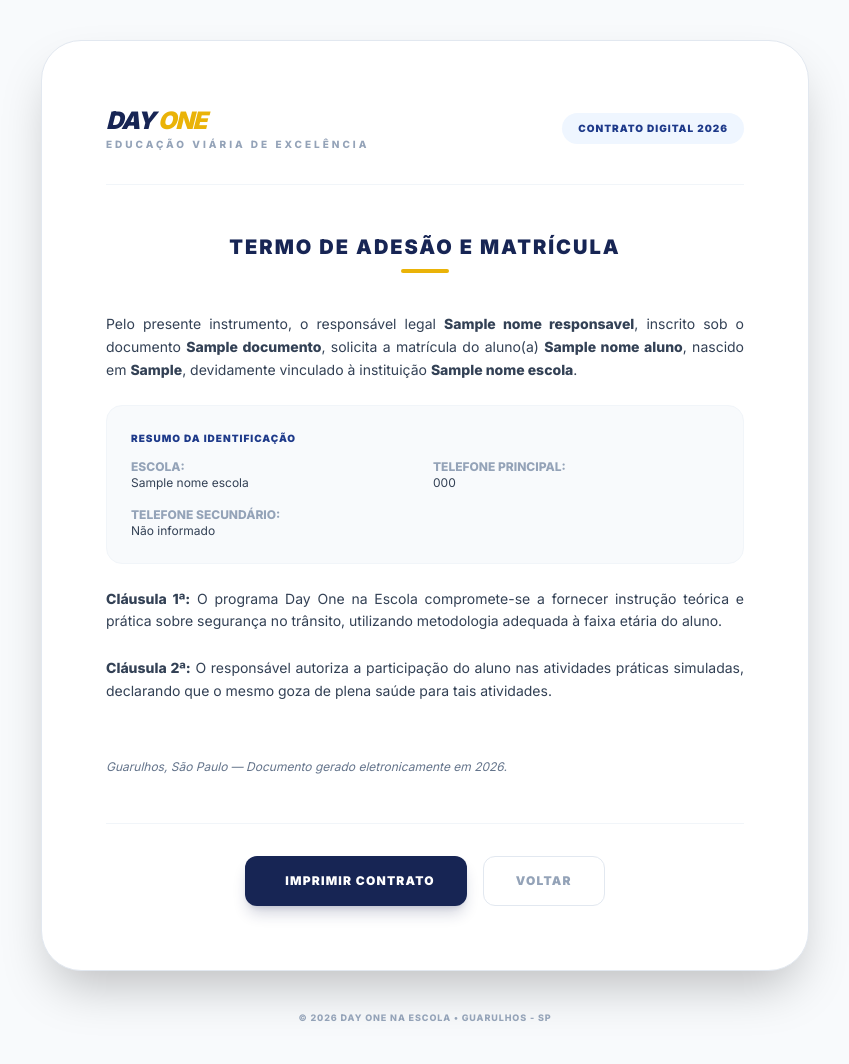
After one commit to jr-xavier/sistema_transito, a Django app: template escola/templates/escola/contrato.html in a window 1280 px wide. The commit adds this page. Shown: the whole page, without its empty margins (215-1064 px from the left). Run offline with Django 5.2, Linux system fonts and the light colour scheme; the template is opened without the code that fills it: most values are stand-ins (such as "Sample title", 1, 10 or a date in 2020); some libraries are stand-ins or nearby versions.

Commit message:
Criando tela de contrato e finalizando fluxo

```diff
--- /dev/null
+++ b/escola/templates/escola/contrato.html
@@ -0,0 +1,149 @@
+{% load static %}
+<!doctype html>
+<html lang="pt-br">
+  <head>
+    <meta charset="UTF-8" />
+    <meta name="viewport" content="width=device-width, initial-scale=1.0" />
+    <title>Contrato de Matrícula | Day One na Escola</title>
+    <script src="https://cdn.tailwindcss.com"></script>
+    <link
+      href="https://fonts.googleapis.com/css2?family=Inter:wght@400;600;800;900&display=swap"
+      rel="stylesheet"
+    />
+    <style>
+      body {
+        font-family: "Inter", sans-serif;
+      }
+      @media print {
+        .no-print {
+          display: none;
+        }
+        body {
+          background: white;
+          padding: 0;
+        }
+        .contract-card {
+          shadow: none;
+          border: none;
+        }
+      }
+    </style>
+  </head>
+  <body class="bg-slate-50 py-10 px-4">
+    <div
+      class="max-w-3xl mx-auto bg-white p-8 md:p-16 rounded-[2.5rem] shadow-2xl border border-slate-200 contract-card"
+    >
+      <div
+        class="flex justify-between items-center mb-12 border-b border-slate-100 pb-8"
+      >
+        <div>
+          <h1
+            class="text-2xl font-black text-blue-950 tracking-tighter uppercase italic"
+          >
+            DAY <span class="text-yellow-500">ONE</span>
+          </h1>
+          <p
+            class="text-[10px] font-bold text-slate-400 uppercase tracking-[0.3em]"
+          >
+            Educação Viária de Excelência
+          </p>
+        </div>
+        <div class="text-right hidden sm:block">
+          <p
+            class="text-[10px] font-black text-blue-900 bg-blue-50 px-4 py-2 rounded-full uppercase tracking-widest"
+          >
+            Contrato Digital 2026
+          </p>
+        </div>
+      </div>
+
+      <div class="text-center mb-10">
+        <h2 class="text-xl font-black text-blue-950 uppercase tracking-widest">
+          Termo de Adesão e Matrícula
+        </h2>
+        <div class="w-12 h-1 bg-yellow-500 mx-auto mt-2 rounded-full"></div>
+      </div>
+
+      <div
+        class="text-sm text-slate-700 leading-relaxed space-y-6 text-justify"
+      >
+        <p>
+          Pelo presente instrumento, o responsável legal
+          <strong>{{ nome_responsavel }}</strong>, inscrito sob o documento
+          <strong>{{ documento }}</strong>, solicita a matrícula do aluno(a)
+          <strong>{{ nome_aluno }}</strong>, nascido em
+          <strong>{{ data_nascimento }}</strong>, devidamente vinculado à
+          instituição <strong>{{ nome_escola }}</strong>.
+        </p>
+
+        <div
+          class="bg-slate-50 p-6 rounded-2xl border border-slate-100 space-y-3"
+        >
+          <h3
+            class="text-[10px] font-black text-blue-900 uppercase tracking-widest mb-2"
+          >
+            Resumo da Identificação
+          </h3>
+          <div class="grid grid-cols-1 md:grid-cols-2 gap-4 text-xs">
+            <p>
+              <span class="font-bold text-slate-400 uppercase">Escola:</span
+              ><br />
+              {{ nome_escola }}
+            </p>
+            <p>
+              <span class="font-bold text-slate-400 uppercase"
+                >Telefone Principal:</span
+              ><br />
+              {{ telefone_1 }}
+            </p>
+            <p>
+              <span class="font-bold text-slate-400 uppercase"
+                >Telefone Secundário:</span
+              ><br />
+              {{ telefone_2|default:"Não informado" }}
+            </p>
+          </div>
+        </div>
+
+        <p>
+          <strong>Cláusula 1ª:</strong> O programa Day One na Escola
+          compromete-se a fornecer instrução teórica e prática sobre segurança
+          no trânsito, utilizando metodologia adequada à faixa etária do aluno.
+        </p>
+
+        <p>
+          <strong>Cláusula 2ª:</strong> O responsável autoriza a participação do
+          aluno nas atividades práticas simuladas, declarando que o mesmo goza
+          de plena saúde para tais atividades.
+        </p>
+
+        <p class="pt-8 italic text-slate-500 text-xs">
+          Guarulhos, São Paulo — Documento gerado eletronicamente em 2026.
+        </p>
+      </div>
+
+      <div
+        class="mt-12 pt-8 border-t border-slate-100 flex flex-col sm:flex-row gap-4 justify-center no-print"
+      >
+        <button
+          onclick="window.print()"
+          class="px-8 py-4 bg-blue-950 text-white font-black rounded-xl hover:bg-blue-800 transition-all text-xs uppercase tracking-widest shadow-lg shadow-blue-950/20"
+        >
+          <i class="fas fa-print mr-2"></i> Imprimir Contrato
+        </button>
+        <a
+          href="{% url 'index' %}"
+          class="px-8 py-4 bg-white text-slate-400 font-black rounded-xl border border-slate-200 hover:bg-slate-50 transition-all text-xs uppercase tracking-widest text-center"
+        >
+          Voltar
+        </a>
+      </div>
+    </div>
+
+    <footer class="mt-10 text-center no-print">
+      <p class="text-[9px] text-slate-400 font-bold uppercase tracking-widest">
+        © 2026 Day One na Escola • Guarulhos - SP
+      </p>
+    </footer>
+  </body>
+</html>
```
Also changed, not shown: escola/templates/escola/index.html (+13 -0 lines), escola/views.py (+13 -0 lines).
